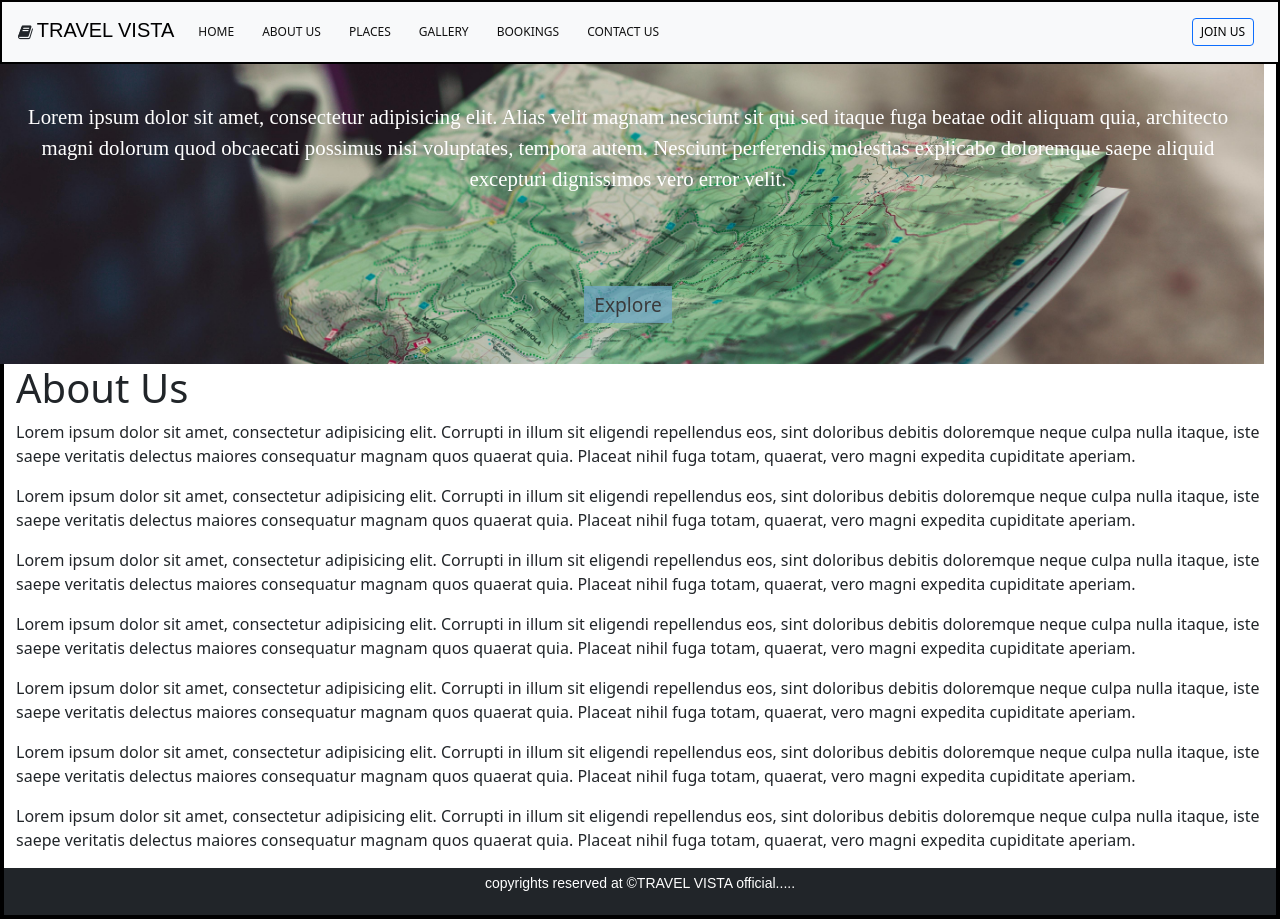
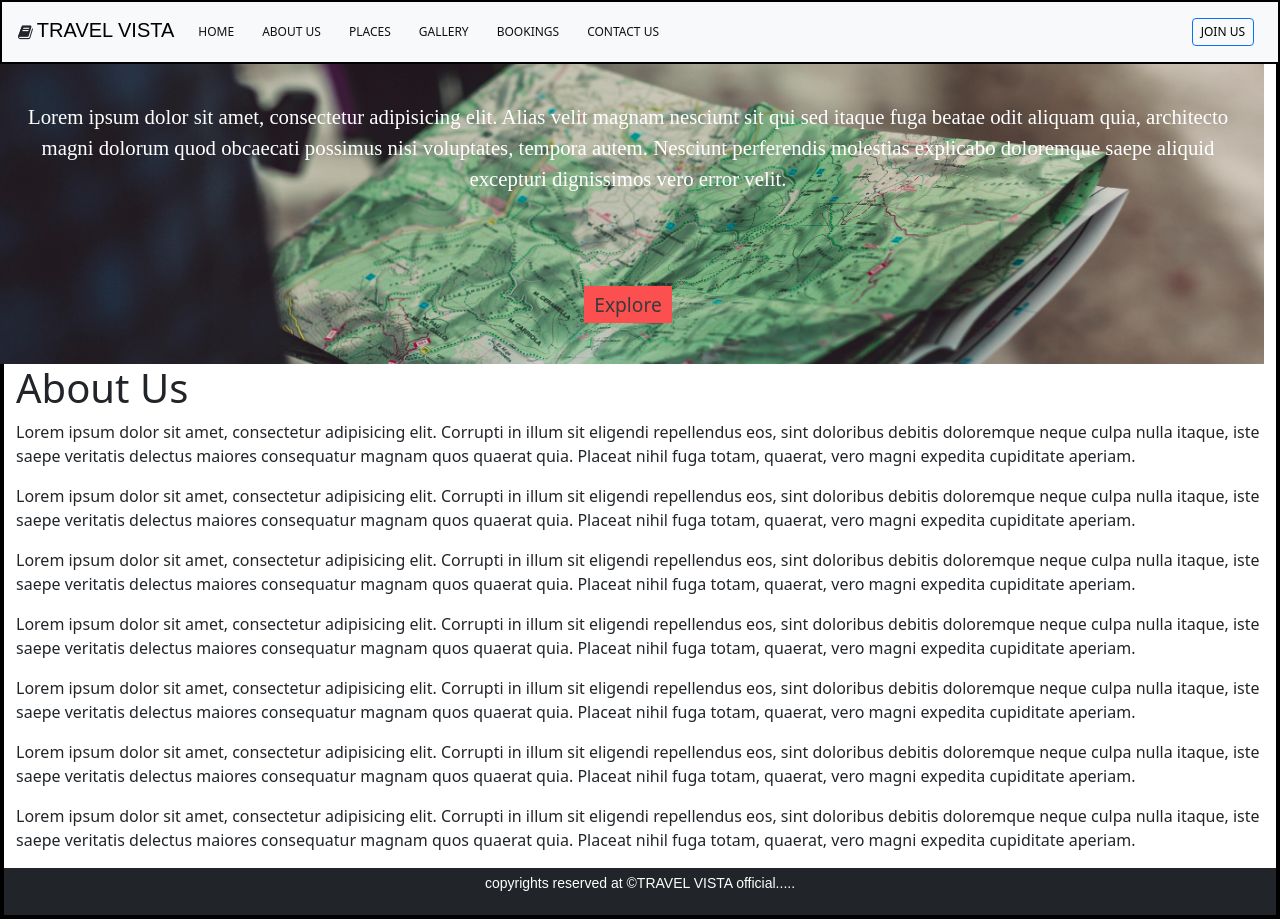
Before and after one commit to webdevavi96/myproject, a Django app: page /about/ in a window 1280 px wide. Run offline with Django 5.2, Linux system fonts and the light colour scheme; some web fonts are replaced.

Commit message:
update style.css

```diff
--- a/General/static/css/style.css
+++ b/General/static/css/style.css
@@ -122,7 +122,7 @@ section{
  .landing>.btn>#next{
    text-decoration: none;
    color: #3A3A3B;
-   background: #6FA8C9B8;
+   background: #FC4F4F;
    font-size: 1.2rem;
    padding: 5px 10px;
    transition: .3s ease-in-out;
@@ -130,6 +130,6 @@ section{
  }
 
  .landing>.btn>#next:hover{
-   background: #4293C1;
+   background: #FD2020;
    color: #1F1F1F;
  }
```
